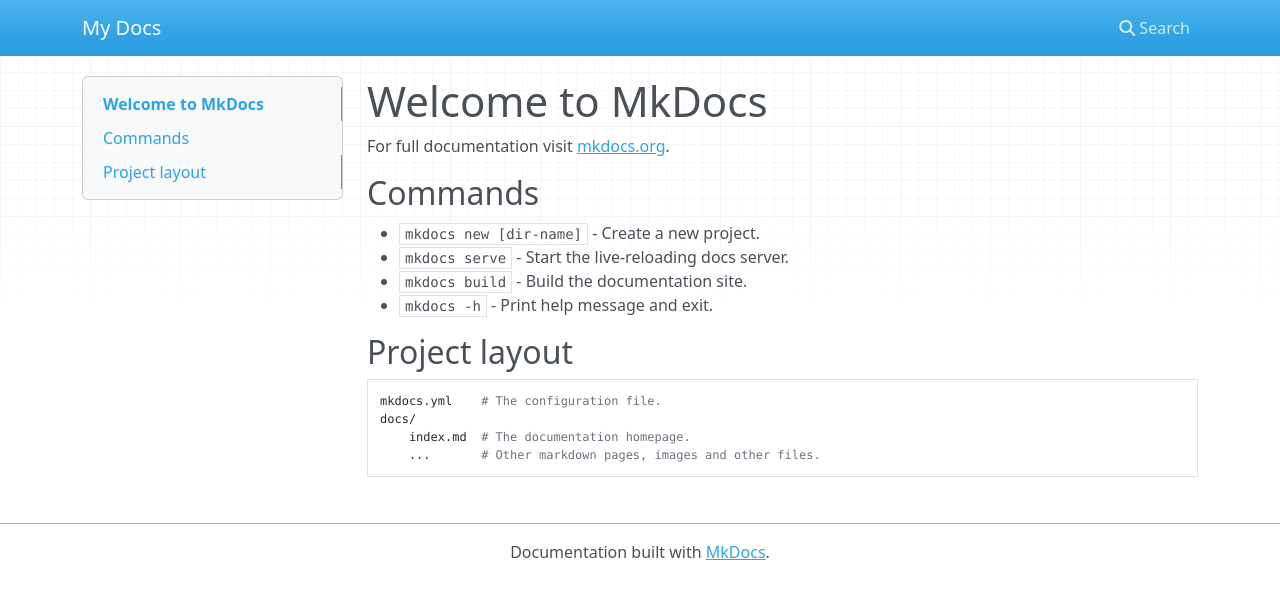
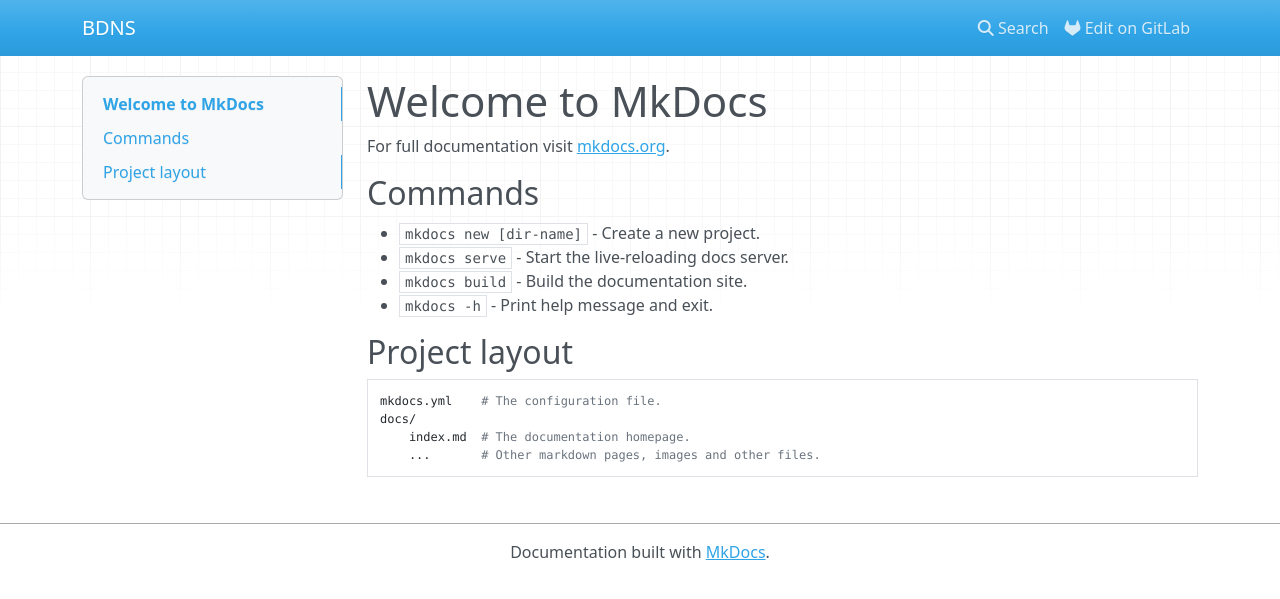
Before and after one commit to M0h3eN/bndf, an MkDocs documentation site: the page built from docs/index.md, in a window 1280 px wide. Shown: the top 599 px of the page. Built offline with MkDocs 1.6.1, drawn with Linux system fonts in a browser that asks for light colours; nearby versions of some CDN libraries.

Commit message:
Update docs

```diff
--- a/mkdocs.yml
+++ b/mkdocs.yml
@@ -1 +1,3 @@
-site_name: My Docs
+site_name: BDNS
+repo_url: https://gitlab.com/neuroscience-lab/bdns
+docs_dir: docs
```
Also changed, not shown: docs/figures/MatTypeConstraint.svg (renamed from src/main/docs/figures/MatTypeConstraint.svg).
